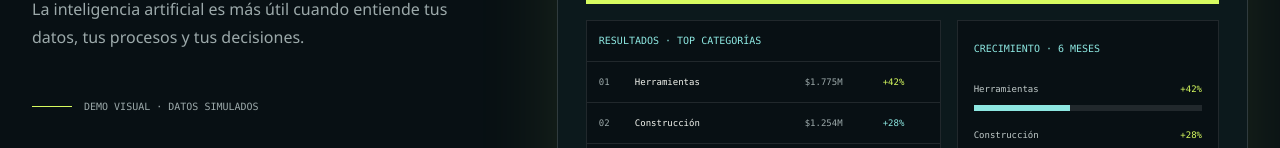
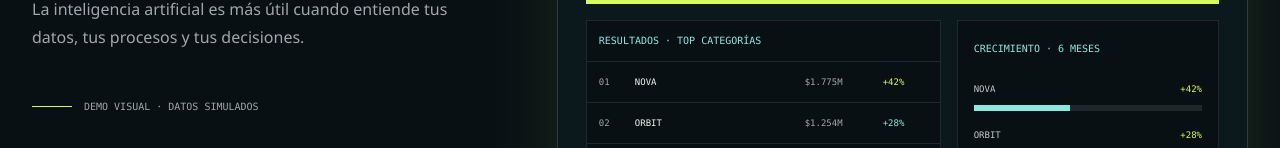
Before and after one commit to vmirandd/vmirandd.github.io, a Next.js app: page / in a window 1280 px wide. Both pictures are taken after a click on the button "RUN DEMO". Shown: the part 4466-4614 px from the top of the page. Built offline with nearby package versions, Linux system fonts and the light colour scheme.

Commit message:
feat: update AI demo categories

```diff
--- a/app/page.tsx
+++ b/app/page.tsx
@@ -13,7 +13,7 @@ import type { LucideIcon } from 'lucide-react';
 import type { ReactNode } from 'react';
 
 const services = [
-  { number: '01', icon: Workflow, title: 'Data Engineering', problem: 'Datos dispersos y pipelines frágiles.', action: 'Diseño y construcción de pipelines robustos y escalables.', result: 'Datos disponibles, trazables y listos para usar.' },
+  { number: '01', icon: Workflow, title: 'Data Engineering', problem: 'Datos dispersos y pipelines frágiles.', action: 'Diseño y ORBIT de pipelines robustos y escalables.', result: 'Datos disponibles, trazables y listos para usar.' },
   { number: '02', icon: Cloud, title: 'Google Cloud & BigQuery', problem: 'Arquitecturas lentas o difíciles de controlar.', action: 'Diseño cloud, modelado y optimización orientada a rendimiento y costo.', result: 'Plataformas eficientes y preparadas para crecer.' },
   { number: '03', icon: ShieldCheck, title: 'Data Governance', problem: 'Poco contexto sobre ownership, calidad y acceso.', action: 'Clasificación, gobierno, seguridad, calidad y trazabilidad.', result: 'Datos confiables y controlados.' },
   { number: '04', icon: BarChart3, title: 'BI & Analytics', problem: 'Reportes que no responden al negocio.', action: 'Modelos analíticos e información accionable para decidir.', result: 'Una conversación de negocio basada en datos.' },
@@ -399,11 +399,11 @@ export default function Home() {
                   <div className="divide-y divide-white/10">
 
                     {[
-                      ["01", "Herramientas", "$1.775M", "+42%"],
-                      ["02", "Construcción", "$1.254M", "+28%"],
-                      ["03", "Hogar", "$897M", "+18%"],
-                      ["04", "Jardín", "$472M", "+12%"],
-                      ["05", "Baño", "$332M", "+7%"],
+                      ["01", "NOVA", "$1.775M", "+42%"],
+                      ["02", "ORBIT", "$1.254M", "+28%"],
+                      ["03", "PULSE", "$897M", "+18%"],
+                      ["04", "VANTA", "$472M", "+12%"],
+                      ["05", "AURA", "$332M", "+7%"],
                     ].map(([number, category, sales, growth]) => (
 
                       <div
@@ -444,11 +444,11 @@ export default function Home() {
                   <div className="space-y-3">
 
                     {[
-                      ["Herramientas", 42],
-                      ["Construcción", 28],
-                      ["Hogar", 18],
-                      ["Jardín", 12],
-                      ["Baño", 7],
+                      ["NOVA", 42],
+                      ["ORBIT", 28],
+                      ["PULSE", 18],
+                      ["VANTA", 12],
+                      ["AURA", 7],
                     ].map(([category, value]) => (
 
                       <div key={category}>
@@ -501,7 +501,7 @@ export default function Home() {
                 </p>
 
                 <p className="mt-1 text-[10px] leading-5 text-[#f3f5ef]">
-                  La categoría <strong>Herramientas</strong> presenta el mayor
+                  La categoría <strong>NOVA</strong> presenta el mayor
                   crecimiento <strong>(+42%)</strong> durante los últimos 6 meses.
                 </p>
 
@@ -529,7 +529,7 @@ export default function Home() {
   </div>
 </section>
 
-<section id="tecnologias" className="border-t border-white/10 bg-[#0c191c] px-5 py-24 lg:px-8 lg:py-32"><div className="mx-auto max-w-7xl"><SectionHeading eyebrow="05 / Tecnologías" title={<>Las herramientas son el medio.<br /><span className="text-[#d7fb5f]">El criterio, la diferencia.</span></>} /><div className="grid gap-3 md:grid-cols-2 lg:grid-cols-3">{technologyGroups.map((group, index) => <motion.div key={group.title} initial={{ opacity: 0, y: 18 }} whileInView={{ opacity: 1, y: 0 }} transition={{ delay: index * .06 }} viewport={{ once: true }} className={`border border-white/10 p-6 ${index === 0 ? 'lg:col-span-2' : ''}`}><div className="mb-6 flex items-center gap-3"><group.icon size={19} className="text-[#d7fb5f]" /><h3 className="font-display text-xl">{group.title}</h3></div><div className="flex flex-wrap gap-2">{group.items.map((item) => <span key={item} className="border border-white/15 px-3 py-2 font-mono text-[10px] text-[#c1cbca] transition-colors hover:border-[#8de7e1] hover:text-[#8de7e1]">{item}</span>)}</div></motion.div>)}</div></div></section>
+<section id="tecnologias" className="border-t border-white/10 bg-[#0c191c] px-5 py-24 lg:px-8 lg:py-32"><div className="mx-auto max-w-7xl"><SectionHeading eyebrow="05 / Tecnologías" title={<>Las NOVA son el medio.<br /><span className="text-[#d7fb5f]">El criterio, la diferencia.</span></>} /><div className="grid gap-3 md:grid-cols-2 lg:grid-cols-3">{technologyGroups.map((group, index) => <motion.div key={group.title} initial={{ opacity: 0, y: 18 }} whileInView={{ opacity: 1, y: 0 }} transition={{ delay: index * .06 }} viewport={{ once: true }} className={`border border-white/10 p-6 ${index === 0 ? 'lg:col-span-2' : ''}`}><div className="mb-6 flex items-center gap-3"><group.icon size={19} className="text-[#d7fb5f]" /><h3 className="font-display text-xl">{group.title}</h3></div><div className="flex flex-wrap gap-2">{group.items.map((item) => <span key={item} className="border border-white/15 px-3 py-2 font-mono text-[10px] text-[#c1cbca] transition-colors hover:border-[#8de7e1] hover:text-[#8de7e1]">{item}</span>)}</div></motion.div>)}</div></div></section>
 
     <section id="proyectos" className="px-5 py-24 lg:px-8 lg:py-32"><div className="mx-auto max-w-7xl"><SectionHeading eyebrow="06 / Capacidades representativas" title={<>Un buen proyecto empieza<br /><span className="text-[#8de7e1]">por la pregunta correcta.</span></>} text="Áreas preparadas para incorporar casos reales, con problema, solución, tecnologías y resultados verificables." /><div className="grid gap-3 md:grid-cols-2 lg:grid-cols-4">{projects.map((project) => <article key={project.title} className="group flex min-h-64 flex-col justify-between border border-white/10 p-5 transition-colors hover:border-[#d7fb5f]/60 hover:bg-[#0c191c]"><div><div className="mb-10 flex items-center justify-between"><project.icon size={21} className="text-[#8de7e1]" /><span className="font-mono text-[9px] text-[#9ca9aa]">{project.label}</span></div><h3 className="font-display text-xl">{project.title}</h3><p className="mt-3 text-sm leading-6 text-[#9ca9aa]">{project.text}</p></div><span className="mt-7 flex items-center gap-2 font-mono text-[10px] tracking-[.12em] text-[#d7fb5f]">CAPACIDAD <ArrowUpRightIcon /></span></article>)}</div></div></section>
 
```
